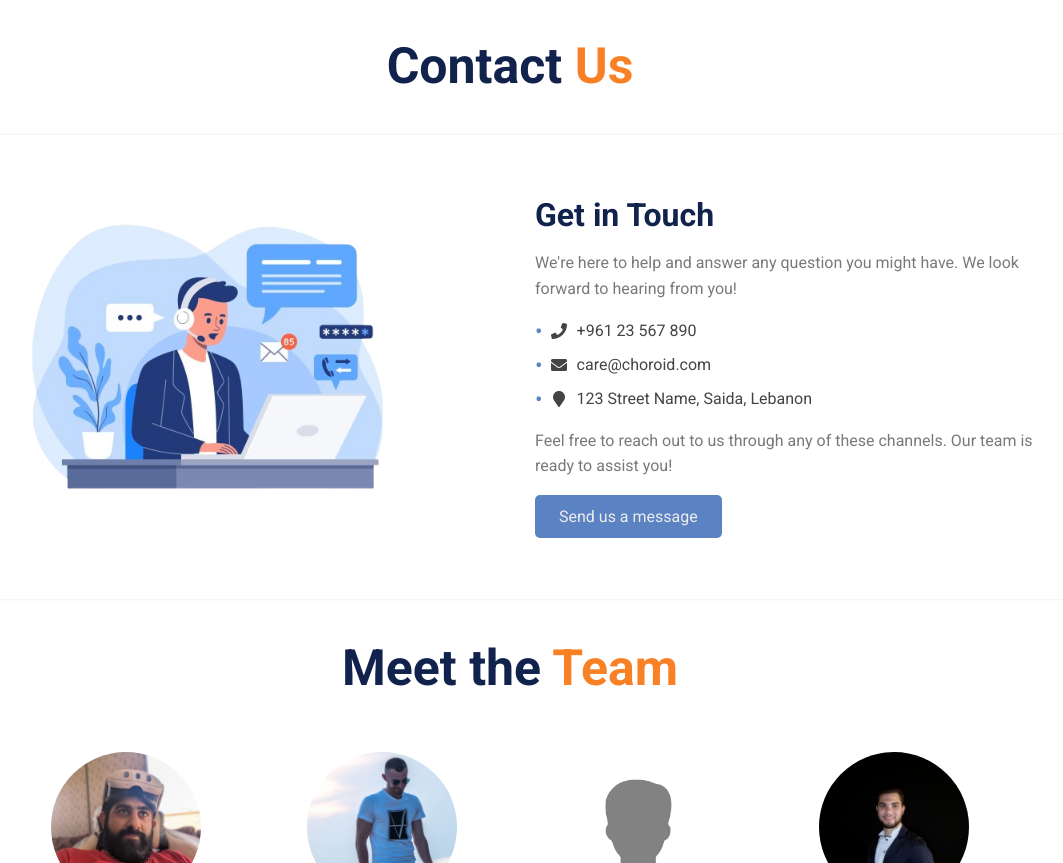
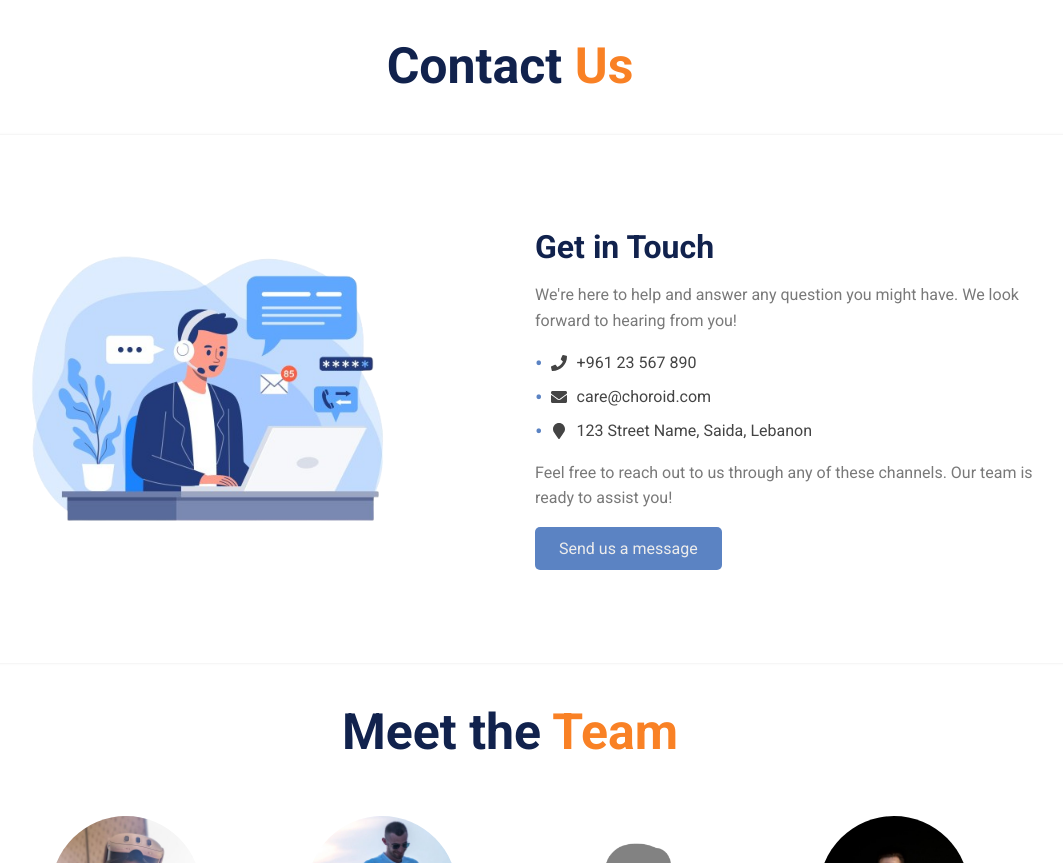
Before and after one commit to rabeeqiblawi/portfolio-nextjs, a Next.js app: page / in a window 1280 px wide. Shown: the part 2380-3243 px from the top of the page, without its empty margins (130-1193 px from the left). Built offline with nearby package versions, Linux system fonts and the light colour scheme.

Commit message:
Update pCard and Contact

```diff
--- a/src/components/cards/ProjectCard.module.scss
+++ b/src/components/cards/ProjectCard.module.scss
@@ -12,6 +12,10 @@
 
     &:first-child {
         margin-top: 0px;
+    }
+
+    &:last-child {
+        margin-bottom: 20px;
     }
 
     .media {
--- a/src/components/contact/Contact.module.scss
+++ b/src/components/contact/Contact.module.scss
@@ -5,7 +5,7 @@
     align-items: center;
     justify-content: flex-start;
     flex-wrap: wrap;
-    padding: 2rem;
+    padding: 4rem 2rem;
     gap: 50px;
     border-radius: 10px;
     box-shadow: 0 0px 3px rgba(0, 0, 0, 0.1);
```
